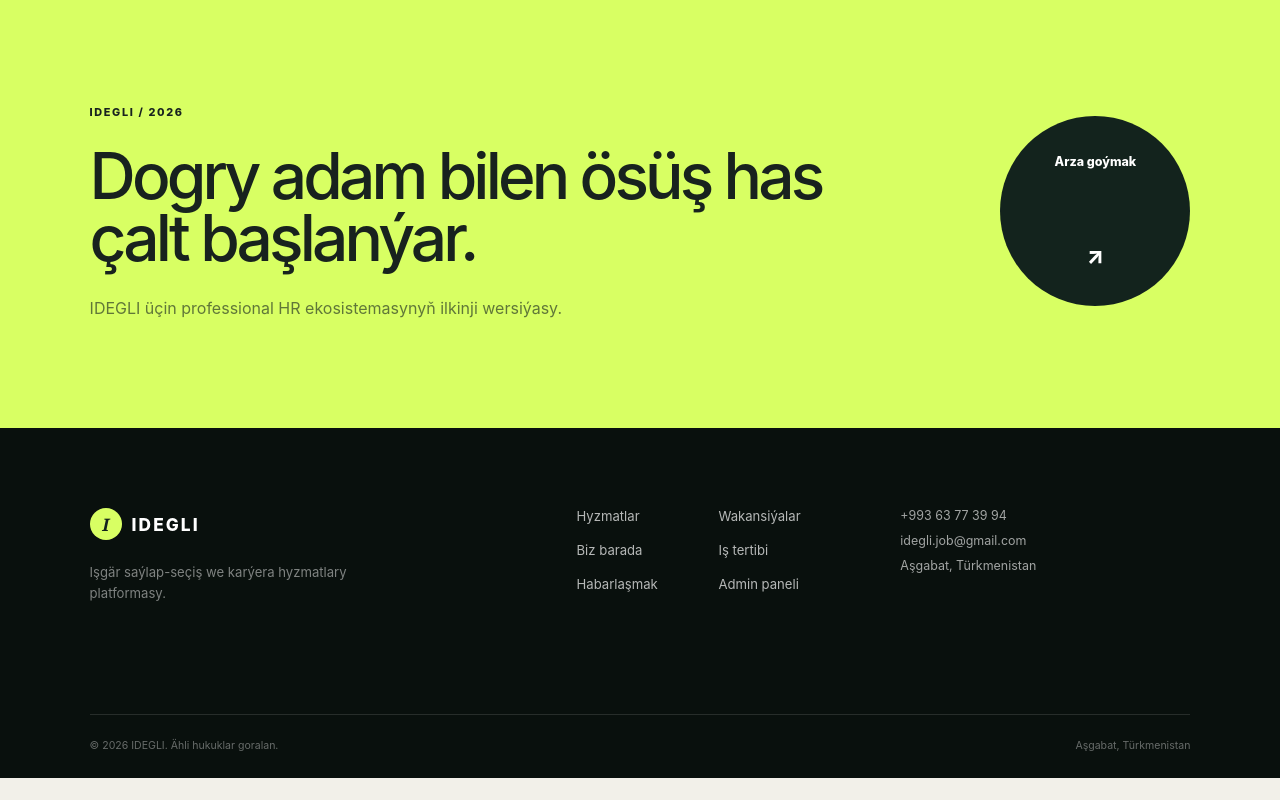
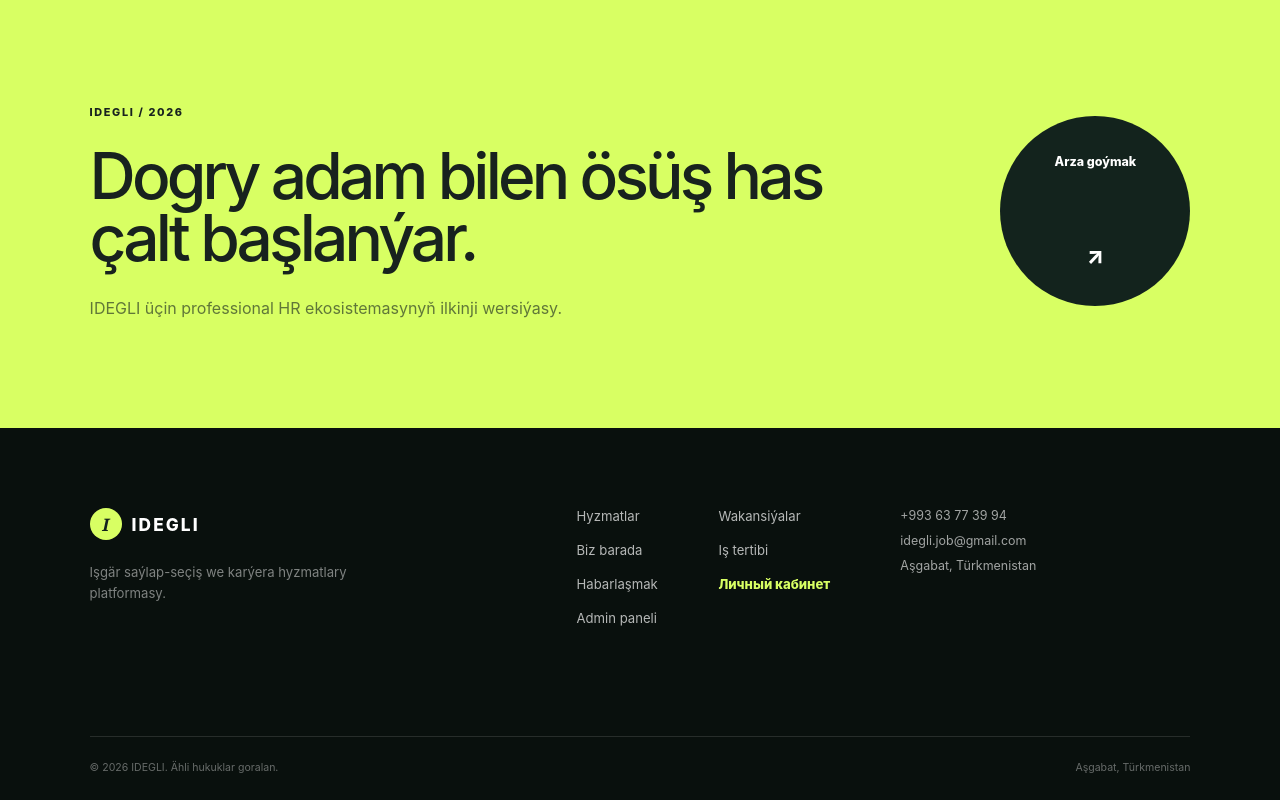
Before and after one commit to Stoun05/idegli-hr-platforma, a React (Vite) app: page / in a window 1280 px wide. Shown: the part 7630-8430 px from the top of the page. Before the commit the page ends 8408 px from the top, so only its background shows below. Built offline with nearby package versions, Linux system fonts and the light colour scheme; no server answers.

Commit message:
Add personal cabinet link to footer

```diff
--- a/src/components/Footer.jsx
+++ b/src/components/Footer.jsx
@@ -1,7 +1,8 @@
 import '../footer.css'
+import '../portal-link.css'
 import { contactInfo } from '../data/companyContent.js'
 
-export default function Footer({ t }) {
+export default function Footer({ t, lang }) {
   return (
     <footer className="site-footer">
       <div className="footer-brand">
@@ -18,6 +19,7 @@ export default function Footer({ t }) {
         <a href="#about">{t.nav[2]}</a>
         <a href="#process">{t.nav[3]}</a>
         <a href="#contact">{t.nav[4]}</a>
+        <a className="footer-portal-link" href="#/portal">{lang === 'tm' ? 'Şahsy kabinet' : 'Личный кабинет'}</a>
         <a href="#/admin">{t.adminLink}</a>
       </div>
 
```
